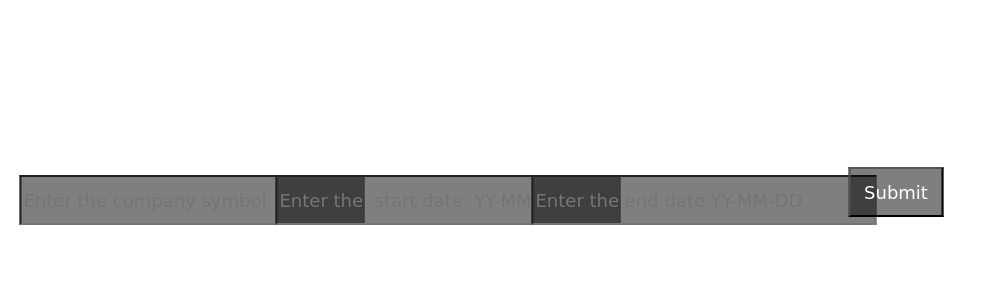
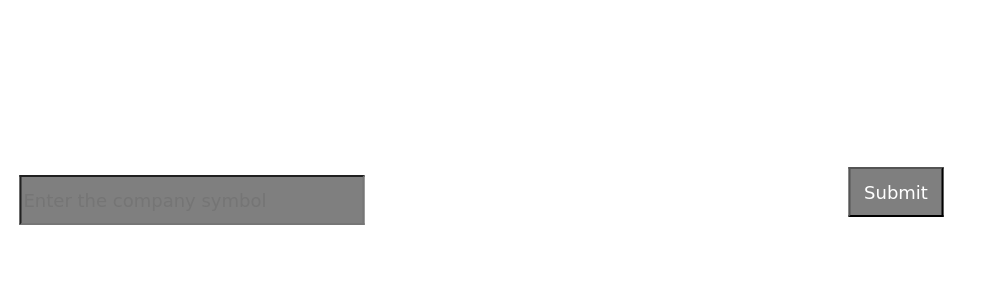
Before and after one commit to palaciosr/Predicting_Stock_market_prices, a Flask app: page / in a window 1280 px wide. Shown: the top 300 px of the page, without its empty margins (0-988 px from the left). Run offline with Flask 2, Linux system fonts and the light colour scheme.

Commit message:
getting rid of start and end dates from user have static 90 day difference from the current date

```diff
--- a/templates/index.html
+++ b/templates/index.html
@@ -12,8 +12,8 @@
 		<div >
 			<form action=http://localhost:5000/plot method = "POST">
 				<input type="text" name="companyname" placeholder="Enter the company symbol" class = "searchbox">
-				<input type="text" name="startdate" placeholder="Enter the  start date  YY-MM-DD" class = "start_box">
-				<input type="text" name="enddate" placeholder="Enter the end date YY-MM-DD" class = "end_box">
+				<!-- <input type="text" name="startdate" placeholder="Enter the  start date  YY-MM-DD" class = "start_box">
+				<input type="text" name="enddate" placeholder="Enter the end date YY-MM-DD" class = "end_box"> -->
 
                 <input type="submit" name="Search"  class="submit">
                 <!-- add dates -->
```
